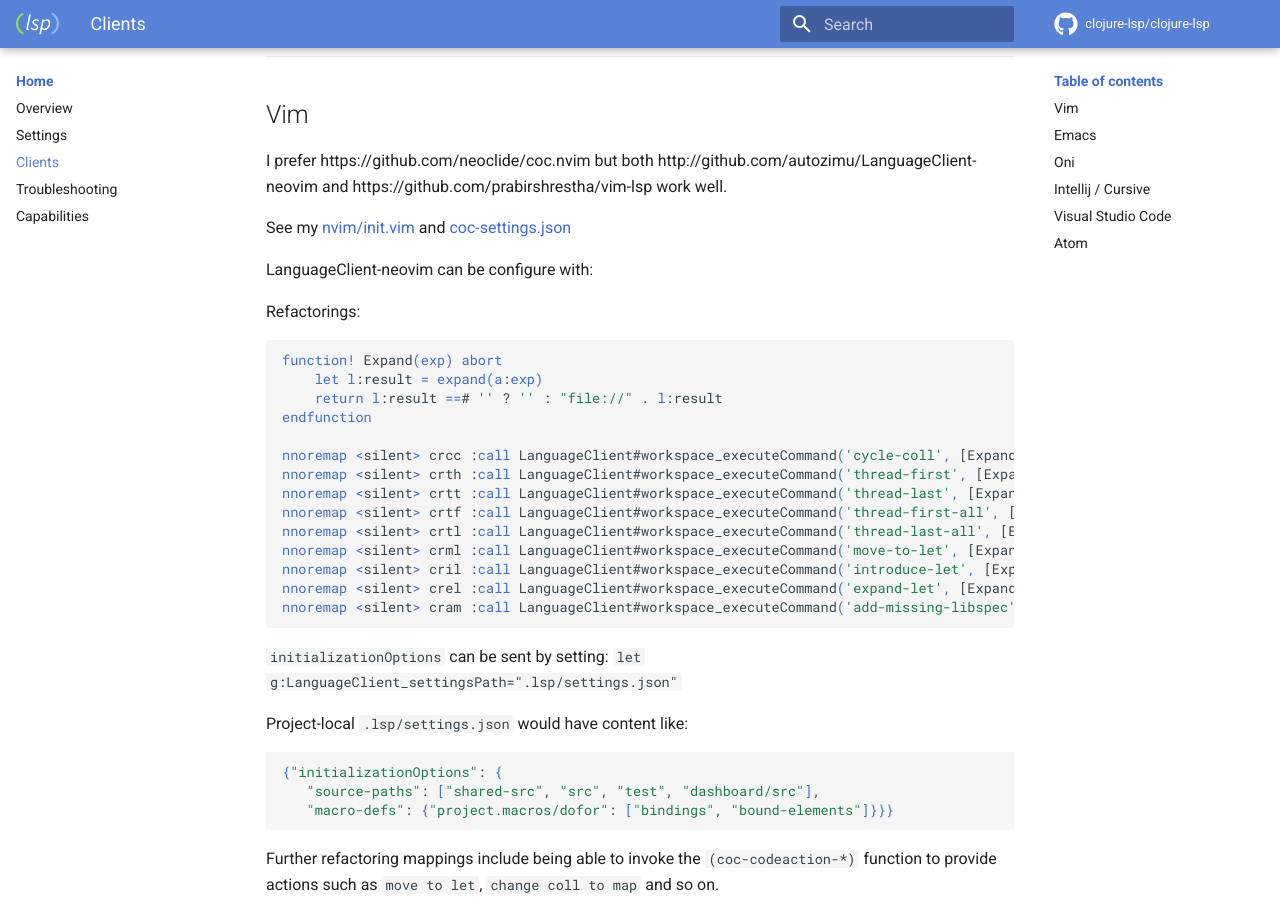
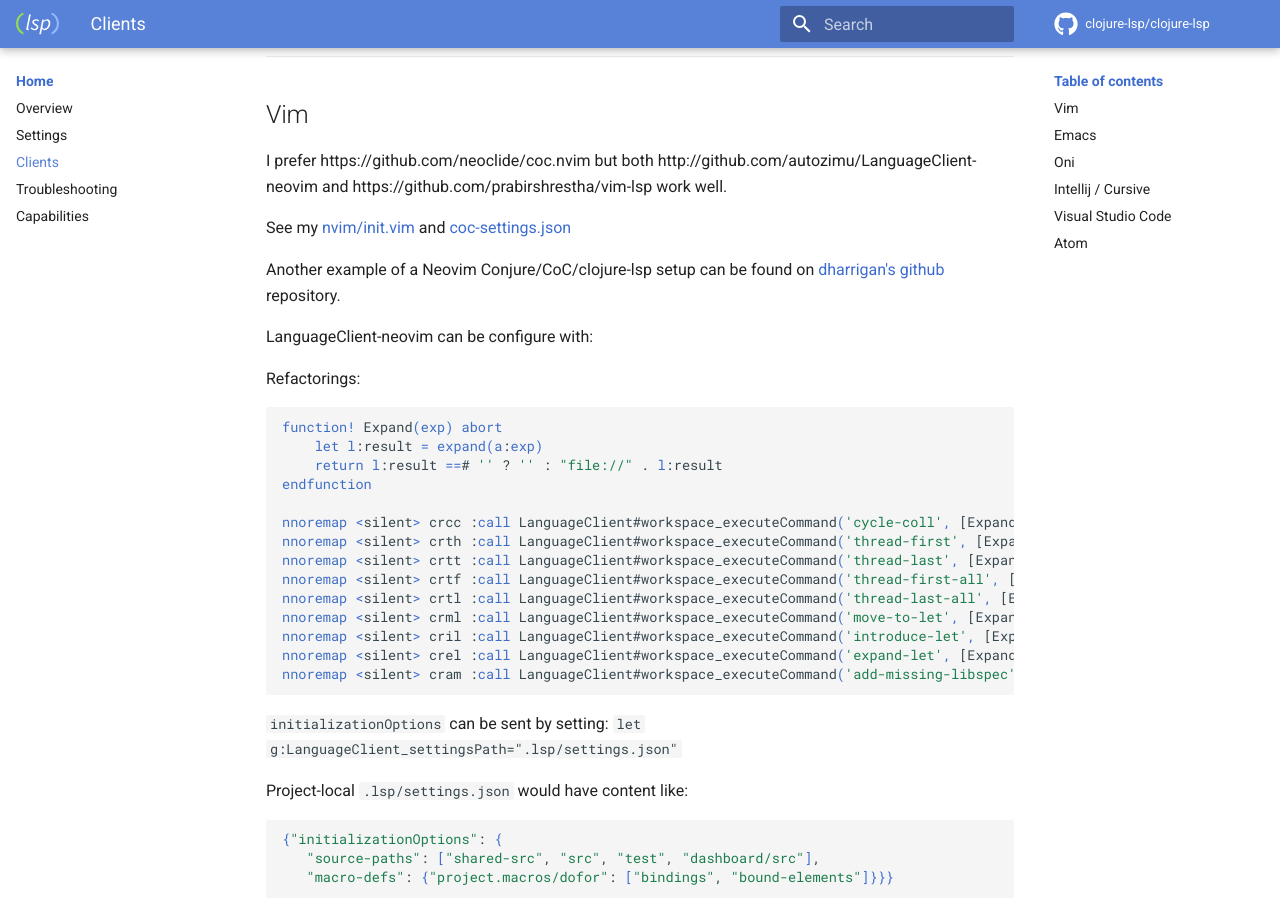
Before and after one commit to clojure-lsp/clojure-lsp, an MkDocs documentation site: the page built from docs/clients.md, in a window 1280 px wide and 900 px high, scrolled down 366 px. Built offline with MkDocs 1.6.1 and Material for MkDocs 9.7.7, drawn with Linux system fonts in a browser that asks for light colours; comment, search, counter and statistics services are not loaded.

Commit message:
Add in my configuration for neovim (#402)
* Add in my configuration for neovim

* English

````diff
--- a/docs/clients.md
+++ b/docs/clients.md
@@ -13,6 +13,8 @@ In windows you probably need to rename to `clojure-lsp.bat`.
 I prefer https://github.com/neoclide/coc.nvim but both http://github.com/autozimu/LanguageClient-neovim and https://github.com/prabirshrestha/vim-lsp work well.
 
 See my [nvim/init.vim](https://github.com/snoe/dotfiles/blob/master/home/.vimrc) and [coc-settings.json](https://github.com/snoe/dotfiles/blob/master/home/.vim/coc-settings.json)
+
+Another example of a Neovim Conjure/CoC/clojure-lsp setup can be found on [dharrigan's github](https://github.com/dharrigan/vimconfig) repository.
 
 LanguageClient-neovim can be configure with:
 
@@ -55,6 +57,7 @@ xmap <silent> <Leader>c             <Plug>(coc-codeaction-selected)
 nmap <silent> <Leader>c             <Plug>(coc-codeaction-line)
 nmap <silent> gd                    <Plug>(coc-definition)
 ```
+
 
 ---
 ## Emacs
````
